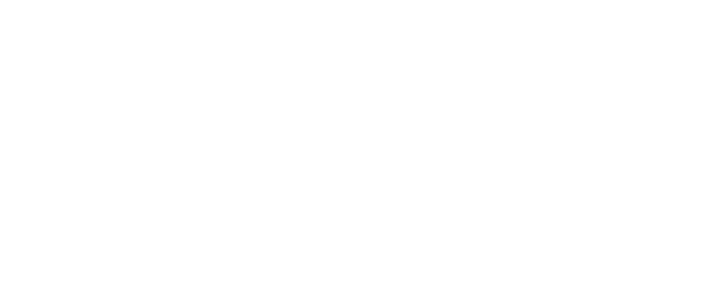
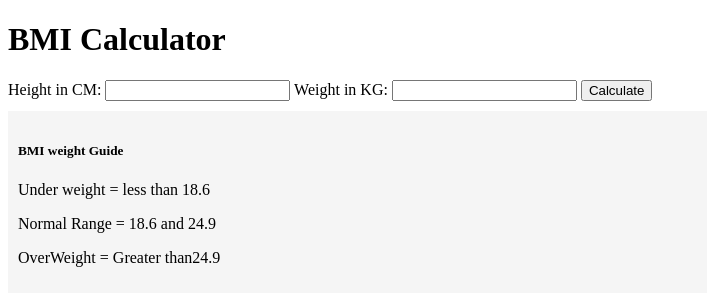
Before and after one commit to jayakumari14/reduceFun, a plain HTML site: page BMI-Generator/index.html in a window 1280 px wide. Shown: the whole page, without its empty margins (0-707 px from the left). Drawn offline with Linux system fonts and the light colour scheme.

Commit message:
add bmi ui

```diff
--- a/BMI-Generator/index.html
+++ b/BMI-Generator/index.html
@@ -7,6 +7,22 @@
     <link rel="stylesheet" href="style.css" />
   </head>
   <body>
+    <h1>BMI Calculator</h1>
+    <label>Height in CM:</label>
+    <input type="number" name="" id="" />
+
+    <label>Weight in KG:</label>
+    <input type="number" name="" id="" />
+
+    <button>Calculate</button>
+
+    <div style="background-color: #f5f5f5; padding: 10px; margin-top: 10px">
+      <h5>BMI weight Guide</h5>
+      <p>Under weight = less than 18.6</p>
+      <p>Normal Range = 18.6 and 24.9</p>
+      <p>OverWeight = Greater than24.9</p>
+    </div>
+
     <script src="script.js"></script>
   </body>
 </html>
```
